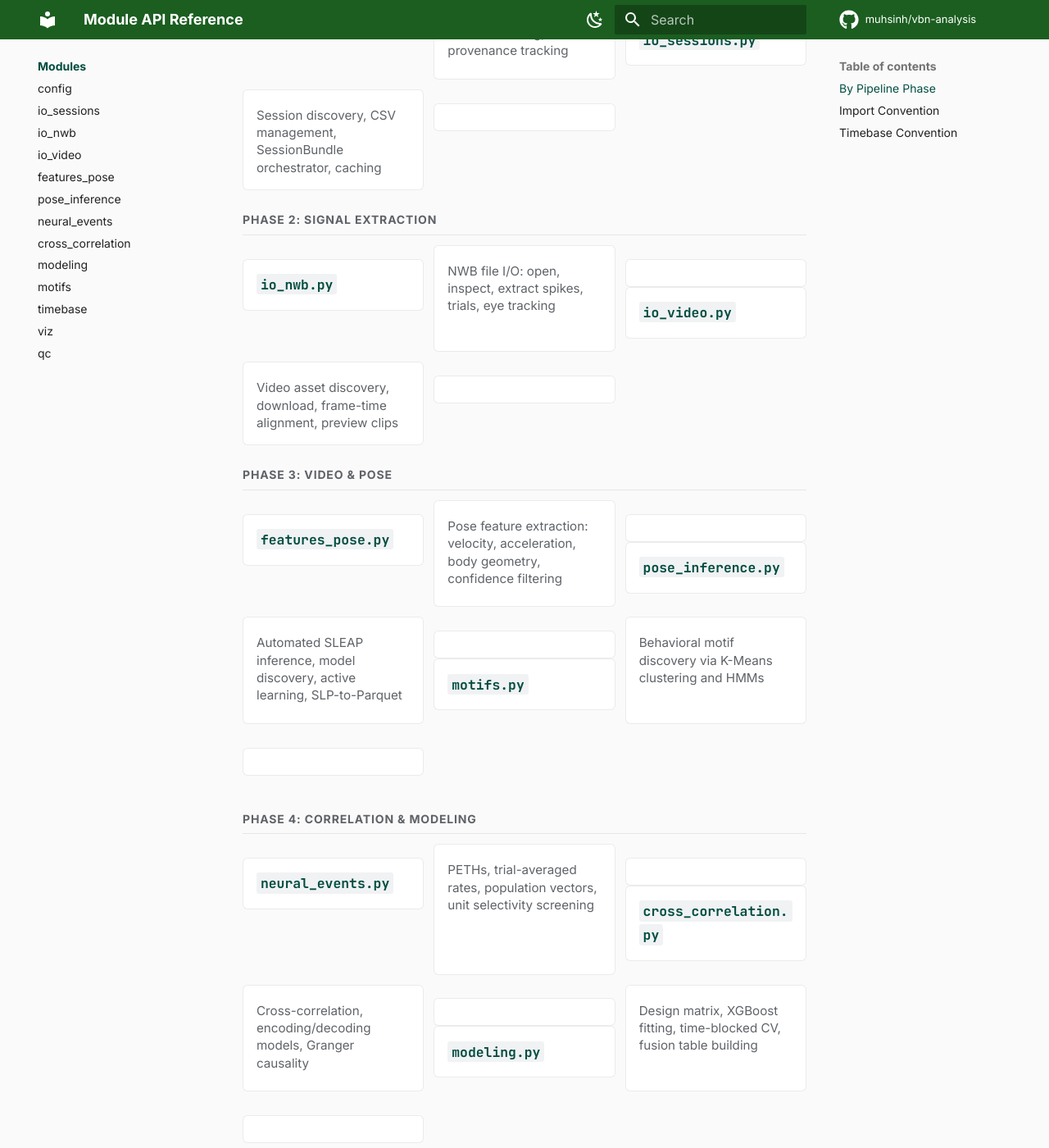
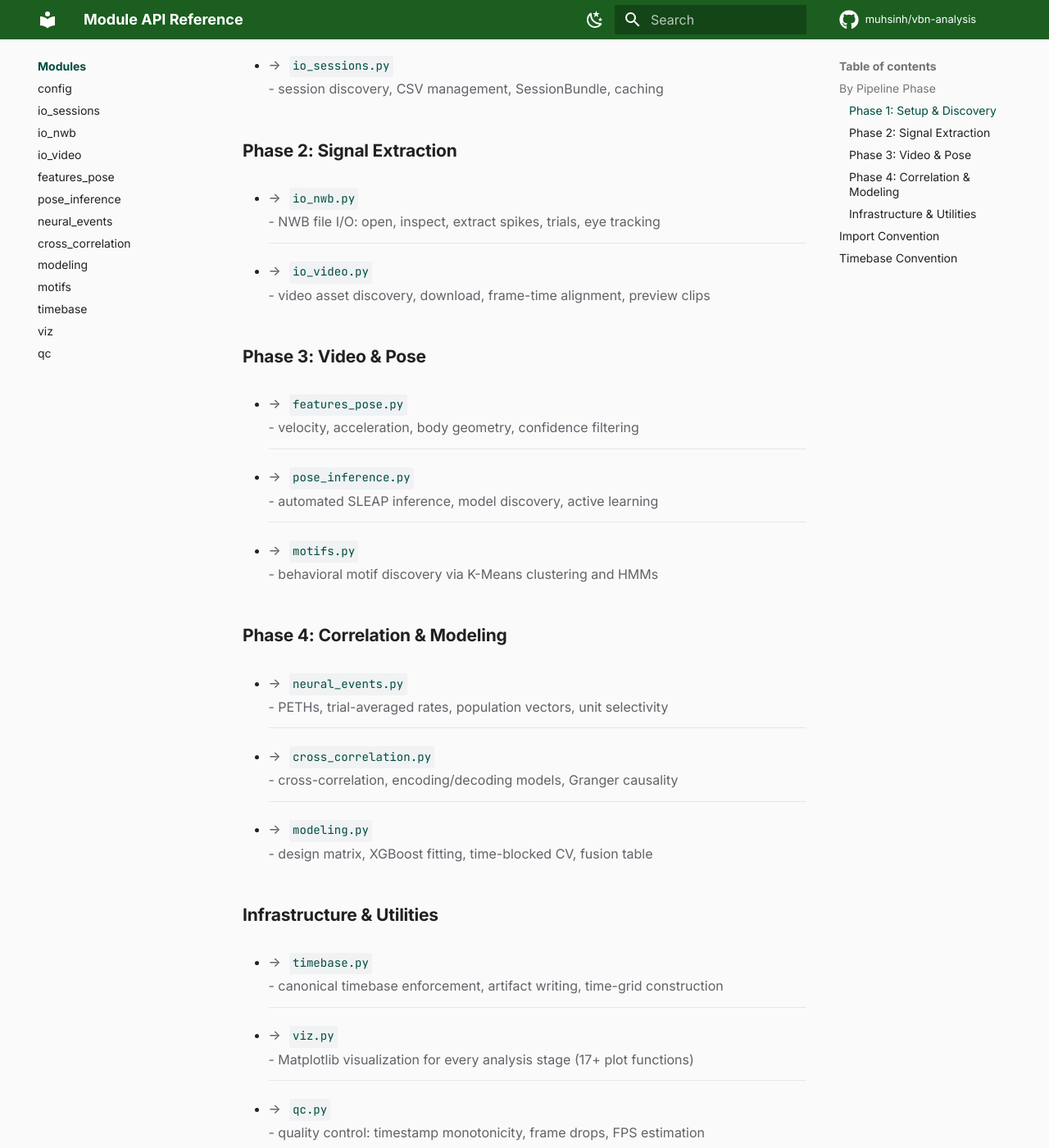
Before and after one commit to muhsinh/vbn-analysis, an MkDocs documentation site: the page built from docs/modules/index.md, in a window 1280 px wide and 1400 px high, scrolled down 563 px. Shown: the whole window at 82% size. Built offline with MkDocs 1.6.1 and Material for MkDocs 9.7.7, drawn with Linux system fonts in a browser that asks for light colours; comment, search, counter and statistics services are not loaded; some of the changed text lies outside the part shown.

Commit message:
Replace empty nav cards with plain link lists on section index pages
The <a> tags containing <div> elements were invalid HTML, causing
cards to render as empty buttons. Switched to .vbn-links list style
matching the home page.

Co-Authored-By: Claude Opus 4.6 <noreply@anthropic.com>

```diff
--- a/docs/modules/index.md
+++ b/docs/modules/index.md
@@ -6,87 +6,43 @@ Complete API documentation for every public module in the VBN Analysis Suite. Al
 
 ## By Pipeline Phase
 
-<div class="vbn-module-group vbn-animate" markdown>
-<div class="vbn-module-group-title">Phase 1: Setup & Discovery</div>
-<div class="vbn-modules-grid" markdown>
-<a href="config/" class="vbn-module-card" markdown>
-<code>config.py</code>
-<div class="vbn-module-desc">Configuration singleton, paths, environment variable loading, provenance tracking</div>
-</a>
-<a href="io-sessions/" class="vbn-module-card" markdown>
-<code>io_sessions.py</code>
-<div class="vbn-module-desc">Session discovery, CSV management, SessionBundle orchestrator, caching</div>
-</a>
-</div>
-</div>
+### Phase 1: Setup & Discovery
 
-<div class="vbn-module-group vbn-animate" markdown>
-<div class="vbn-module-group-title">Phase 2: Signal Extraction</div>
-<div class="vbn-modules-grid" markdown>
-<a href="io-nwb/" class="vbn-module-card" markdown>
-<code>io_nwb.py</code>
-<div class="vbn-module-desc">NWB file I/O: open, inspect, extract spikes, trials, eye tracking</div>
-</a>
-<a href="io-video/" class="vbn-module-card" markdown>
-<code>io_video.py</code>
-<div class="vbn-module-desc">Video asset discovery, download, frame-time alignment, preview clips</div>
-</a>
-</div>
-</div>
+<ul class="vbn-links" markdown>
+<li markdown>[`config.py`](config.md) <span class="vbn-link-desc">- configuration singleton, paths, environment variables, provenance</span></li>
+<li markdown>[`io_sessions.py`](io-sessions.md) <span class="vbn-link-desc">- session discovery, CSV management, SessionBundle, caching</span></li>
+</ul>
 
-<div class="vbn-module-group vbn-animate" markdown>
-<div class="vbn-module-group-title">Phase 3: Video & Pose</div>
-<div class="vbn-modules-grid" markdown>
-<a href="features-pose/" class="vbn-module-card" markdown>
-<code>features_pose.py</code>
-<div class="vbn-module-desc">Pose feature extraction: velocity, acceleration, body geometry, confidence filtering</div>
-</a>
-<a href="pose-inference/" class="vbn-module-card" markdown>
-<code>pose_inference.py</code>
-<div class="vbn-module-desc">Automated SLEAP inference, model discovery, active learning, SLP-to-Parquet</div>
-</a>
-<a href="motifs/" class="vbn-module-card" markdown>
-<code>motifs.py</code>
-<div class="vbn-module-desc">Behavioral motif discovery via K-Means clustering and HMMs</div>
-</a>
-</div>
-</div>
+### Phase 2: Signal Extraction
 
-<div class="vbn-module-group vbn-animate" markdown>
-<div class="vbn-module-group-title">Phase 4: Correlation & Modeling</div>
-<div class="vbn-modules-grid" markdown>
-<a href="neural-events/" class="vbn-module-card" markdown>
-<code>neural_events.py</code>
-<div class="vbn-module-desc">PETHs, trial-averaged rates, population vectors, unit selectivity screening</div>
-</a>
-<a href="cross-correlation/" class="vbn-module-card" markdown>
-<code>cross_correlation.py</code>
-<div class="vbn-module-desc">Cross-correlation, encoding/decoding models, Granger causality</div>
-</a>
-<a href="modeling/" class="vbn-module-card" markdown>
-<code>modeling.py</code>
-<div class="vbn-module-desc">Design matrix, XGBoost fitting, time-blocked CV, fusion table building</div>
-</a>
-</div>
-</div>
+<ul class="vbn-links" markdown>
+<li markdown>[`io_nwb.py`](io-nwb.md) <span class="vbn-link-desc">- NWB file I/O: open, inspect, extract spikes, trials, eye tracking</span></li>
+<li markdown>[`io_video.py`](io-video.md) <span class="vbn-link-desc">- video asset discovery, download, frame-time alignment, preview clips</span></li>
+</ul>
 
-<div class="vbn-module-group vbn-animate" markdown>
-<div class="vbn-module-group-title">Infrastructure & Utilities</div>
-<div class="vbn-modules-grid" markdown>
-<a href="timebase/" class="vbn-module-card" markdown>
-<code>timebase.py</code>
-<div class="vbn-module-desc">Canonical timebase enforcement, artifact writing, time-grid construction</div>
-</a>
-<a href="viz/" class="vbn-module-card" markdown>
-<code>viz.py</code>
-<div class="vbn-module-desc">Matplotlib visualization for every analysis stage (17+ plot functions)</div>
-</a>
-<a href="qc/" class="vbn-module-card" markdown>
-<code>qc.py</code>
-<div class="vbn-module-desc">Quality control: timestamp monotonicity, frame drops, FPS estimation</div>
-</a>
-</div>
-</div>
+### Phase 3: Video & Pose
+
+<ul class="vbn-links" markdown>
+<li markdown>[`features_pose.py`](features-pose.md) <span class="vbn-link-desc">- velocity, acceleration, body geometry, confidence filtering</span></li>
+<li markdown>[`pose_inference.py`](pose-inference.md) <span class="vbn-link-desc">- automated SLEAP inference, model discovery, active learning</span></li>
+<li markdown>[`motifs.py`](motifs.md) <span class="vbn-link-desc">- behavioral motif discovery via K-Means clustering and HMMs</span></li>
+</ul>
+
+### Phase 4: Correlation & Modeling
+
+<ul class="vbn-links" markdown>
+<li markdown>[`neural_events.py`](neural-events.md) <span class="vbn-link-desc">- PETHs, trial-averaged rates, population vectors, unit selectivity</span></li>
+<li markdown>[`cross_correlation.py`](cross-correlation.md) <span class="vbn-link-desc">- cross-correlation, encoding/decoding models, Granger causality</span></li>
+<li markdown>[`modeling.py`](modeling.md) <span class="vbn-link-desc">- design matrix, XGBoost fitting, time-blocked CV, fusion table</span></li>
+</ul>
+
+### Infrastructure & Utilities
+
+<ul class="vbn-links" markdown>
+<li markdown>[`timebase.py`](timebase.md) <span class="vbn-link-desc">- canonical timebase enforcement, artifact writing, time-grid construction</span></li>
+<li markdown>[`viz.py`](viz.md) <span class="vbn-link-desc">- Matplotlib visualization for every analysis stage (17+ plot functions)</span></li>
+<li markdown>[`qc.py`](qc.md) <span class="vbn-link-desc">- quality control: timestamp monotonicity, frame drops, FPS estimation</span></li>
+</ul>
 
 ---
 
```
Also changed, not shown: docs/guides/index.md (+6 -18 lines), docs/pipeline/index.md (+6 -18 lines), docs/reference/index.md (+5 -14 lines).
